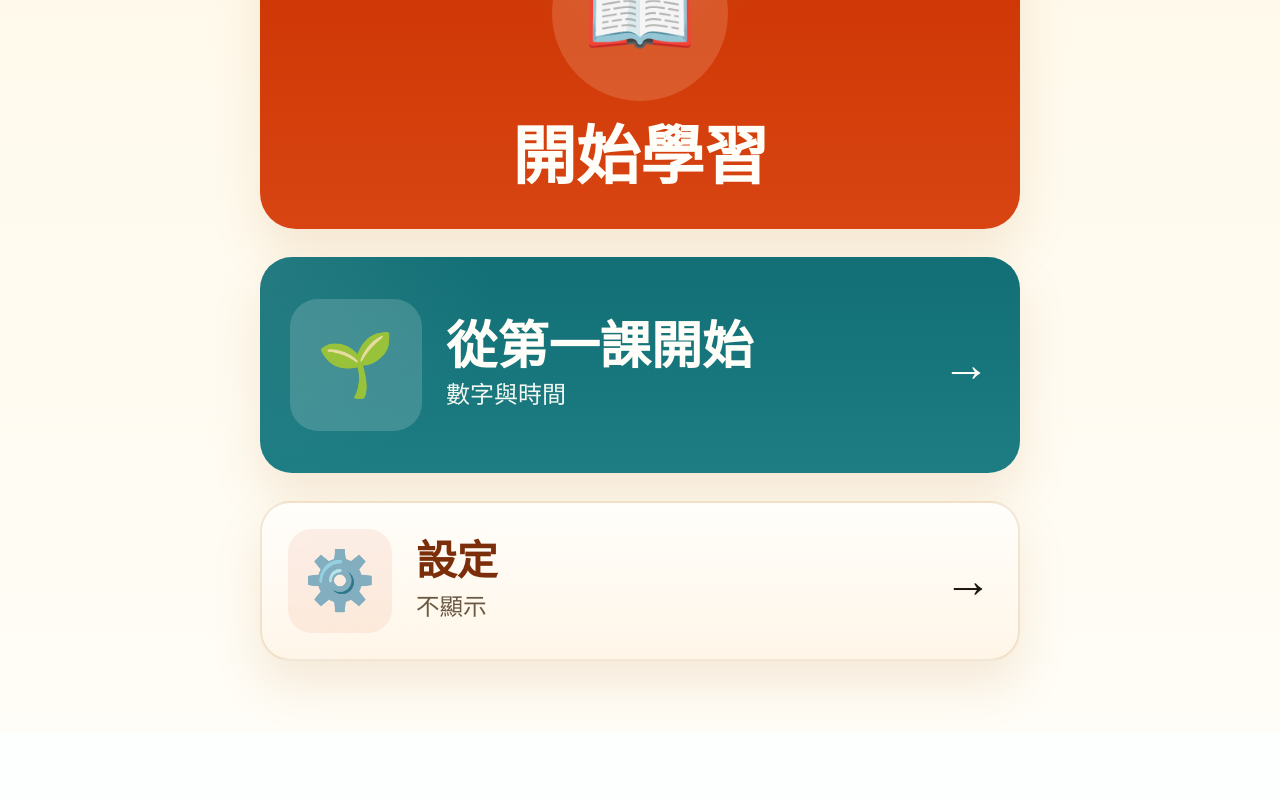
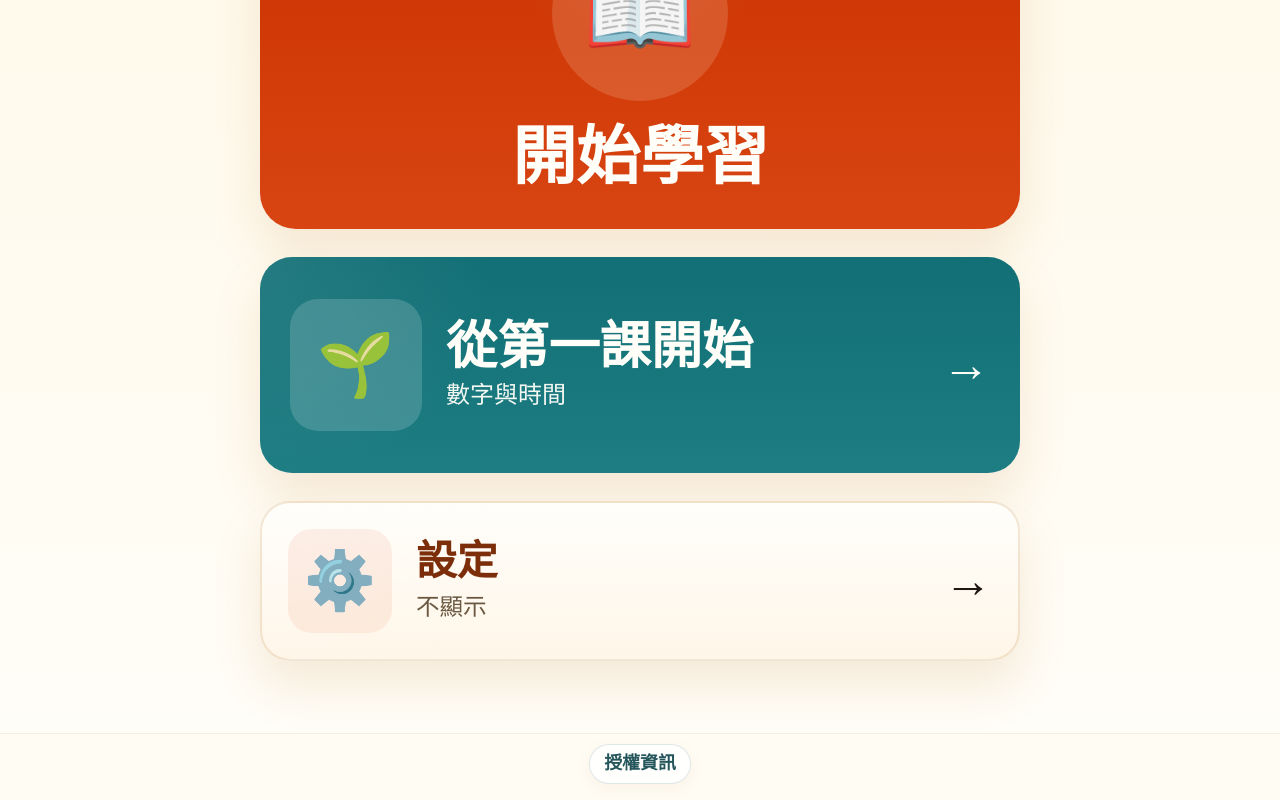
Before and after one commit to kyoyadmoon/Batli, a React (Vite) app: page / in a window 1280 px wide. Shown: the part 377-1177 px from the top of the page. Before the commit the page ends 1110 px from the top, so only its background shows below. Built offline with nearby package versions, Linux system fonts and the light colour scheme.

Commit message:
Add settings license section anchor

```diff
--- a/src/App.module.css
+++ b/src/App.module.css
@@ -8,3 +8,44 @@
   flex: 1;
   min-height: 0;
 }
+
+.footer {
+  display: flex;
+  justify-content: center;
+  padding: 10px 16px 16px;
+  border-top: 1px solid rgba(194, 146, 84, 0.12);
+  background: rgba(255, 252, 244, 0.92);
+}
+
+.footerLink {
+  display: inline-flex;
+  align-items: center;
+  justify-content: center;
+  min-height: 40px;
+  padding: 8px 14px;
+  border-radius: 999px;
+  color: #24565b;
+  background: rgba(255, 255, 255, 0.84);
+  border: 1px solid rgba(36, 86, 91, 0.14);
+  font-size: clamp(0.72rem, 1.4vw, 0.88rem);
+  font-weight: 700;
+  line-height: 1.2;
+  text-decoration: none;
+  box-shadow: 0 6px 16px rgba(194, 146, 84, 0.08);
+  transition: transform 0.12s ease, box-shadow 0.12s ease, border-color 0.12s ease, background-color 0.12s ease;
+}
+
+.footerLink:hover {
+  border-color: rgba(36, 86, 91, 0.24);
+  background: rgba(255, 255, 255, 0.96);
+  box-shadow: 0 8px 18px rgba(36, 86, 91, 0.12);
+}
+
+.footerLink:active {
+  transform: scale(0.985);
+}
+
+.footerLink:focus-visible {
+  outline: 3px solid rgba(29, 125, 131, 0.24);
+  outline-offset: 3px;
+}
--- a/src/App.tsx
+++ b/src/App.tsx
@@ -1,23 +1,39 @@
-import { Outlet } from 'react-router-dom';
+import { Link, Outlet } from 'react-router-dom';
 import { LearningProvider } from '@/context/LearningContext';
 import { TopicMenuProvider } from '@/context/TopicMenuContext';
-import { HelperLanguageProvider } from '@/i18n';
+import { HelperLanguageProvider, useHelperLang } from '@/i18n';
 import { AppHeader } from '@/components/AppHeader/AppHeader';
 import styles from './App.module.css';
+
+function AppShell() {
+  const { uiText } = useHelperLang();
+
+  return (
+    <div className={styles.shell}>
+      <AppHeader />
+      <main className={styles.main}>
+        <Outlet />
+      </main>
+      <footer className={styles.footer}>
+        <Link
+          className={styles.footerLink}
+          to="/settings#licenses"
+        >
+          {uiText('授權資訊')}
+        </Link>
+      </footer>
+    </div>
+  );
+}
 
 export function App() {
   return (
     <HelperLanguageProvider>
-    <LearningProvider>
-      <TopicMenuProvider>
-        <div className={styles.shell}>
-          <AppHeader />
-          <main className={styles.main}>
-            <Outlet />
-          </main>
-        </div>
-      </TopicMenuProvider>
-    </LearningProvider>
+      <LearningProvider>
+        <TopicMenuProvider>
+          <AppShell />
+        </TopicMenuProvider>
+      </LearningProvider>
     </HelperLanguageProvider>
   );
 }
--- a/src/i18n/locales/en-ui.ts
+++ b/src/i18n/locales/en-ui.ts
@@ -71,6 +71,7 @@ export const enUi: HelperWordSet['ui'] = {
   '不清楚時再看一次': { translation: 'Replay when needed' },
   '內容列表': { translation: 'Content list' },
   '授權資訊': { translation: 'Credits & Licenses' },
+  '國語授權資訊': { translation: 'MOE Mandarin license' },
   '台語語音': { translation: 'Taiwanese Audio' },
   '教育部《臺灣台語常用詞辭典》': { translation: 'MOE Taiwanese Hokkien Dictionary' },
   '漢字筆順': { translation: 'Character Strokes' },
--- a/src/i18n/locales/tai-ui.ts
+++ b/src/i18n/locales/tai-ui.ts
@@ -71,6 +71,7 @@ export const taiUi: HelperWordSet['ui'] = {
   '不清楚時再看一次': { translation: '毋清楚的時閣看一擺' },
   '內容列表': { translation: '全部內容' },
   '授權資訊': { translation: '授權資訊' },
+  '國語授權資訊': { translation: '教育部《國語辭典簡編本》授權資訊' },
   '台語語音': { translation: '台語聲音' },
   '教育部《臺灣台語常用詞辭典》': { translation: '教育部《臺灣台語常用詞辭典》' },
   '漢字筆順': { translation: '漢字筆順' },
--- a/src/i18n/locales/zh-ui.ts
+++ b/src/i18n/locales/zh-ui.ts
@@ -71,6 +71,7 @@ export const zhUi: HelperWordSet['ui'] = {
   '不清楚時再看一次': { translation: '不清楚時可以重新播放' },
   '內容列表': { translation: '這個主題的全部內容' },
   '授權資訊': { translation: '資料來源與授權說明' },
+  '國語授權資訊': { translation: '教育部《國語辭典簡編本》授權資訊' },
   '台語語音': { translation: '台語語音' },
   '教育部《臺灣台語常用詞辭典》': { translation: '教育部《臺灣台語常用詞辭典》' },
   '漢字筆順': { translation: '漢字筆順資料' },
--- a/src/pages/SettingsPage.module.css
+++ b/src/pages/SettingsPage.module.css
@@ -233,6 +233,7 @@
   border-radius: 28px;
   background: linear-gradient(180deg, #fafcfd 0%, #f4f6f8 100%);
   border: 1.5px solid rgba(29, 125, 131, 0.14);
+  scroll-margin-top: calc(var(--app-header-height) + 24px);
 }
 
 .creditsTitle {
--- a/src/pages/SettingsPage.tsx
+++ b/src/pages/SettingsPage.tsx
@@ -6,6 +6,7 @@ import {
   type CSSProperties,
   type KeyboardEvent as ReactKeyboardEvent,
 } from 'react';
+import { useLocation } from 'react-router-dom';
 import { NavBar } from '@/components/NavBar';
 import { getUiTextForLang, useHelperLang } from '@/i18n';
 import styles from './SettingsPage.module.css';
@@ -13,6 +14,7 @@ import styles from './SettingsPage.module.css';
 const HOLD_TO_SAVE_MS = 3000;
 
 export function SettingsPage() {
+  const location = useLocation();
   const {
     lang,
     setHelperLang,
@@ -28,6 +30,7 @@ export function SettingsPage() {
   const holdStartRef = useRef<number | null>(null);
   const holdFrameRef = useRef<number | null>(null);
   const holdResetTimerRef = useRef<number | null>(null);
+  const creditsSectionRef = useRef<HTMLElement | null>(null);
 
   const currentLangInfo = availableLanguages.find((item) => item.code === lang) ?? availableLanguages[0];
   const pendingLangInfo = availableLanguages.find((item) => item.code === pendingLang) ?? availableLanguages[0];
@@ -138,6 +141,20 @@ export function SettingsPage() {
     stopHold();
   }, [stopHold]);
 
+  useEffect(() => {
+    if (location.hash !== '#licenses') {
+      return;
+    }
+
+    const frameId = window.requestAnimationFrame(() => {
+      creditsSectionRef.current?.scrollIntoView({ behavior: 'smooth', block: 'start' });
+    });
+
+    return () => {
+      window.cancelAnimationFrame(frameId);
+    };
+  }, [location.hash]);
+
   const handleLanguageSelect = useCallback((code: typeof lang) => {
     stopHold();
     setPendingLang(code);
@@ -243,8 +260,29 @@ export function SettingsPage() {
           </div>
         </section>
 
-        <section className={styles.creditsSection}>
+        <section
+          id="licenses"
+          ref={creditsSectionRef}
+          className={styles.creditsSection}
+        >
           <h2 className={styles.creditsTitle}>{uiText('授權資訊')}</h2>
+
+          <div className={styles.creditItem}>
+            <div className={styles.creditLabel}>{uiText('國語授權資訊')}</div>
+            <div className={styles.creditBody}>
+              教育部《國語辭典簡編本》
+              <br />
+              <a
+                href="https://language.moe.gov.tw/001/Upload/Files/site_content/M0001/respub/dict_concised_download.html"
+                target="_blank"
+                rel="noopener noreferrer"
+                className={styles.creditLink}
+              >
+                language.moe.gov.tw
+              </a>
+              <div className={styles.creditLicense}>CC BY-ND 3.0 Taiwan</div>
+            </div>
+          </div>
 
           <div className={styles.creditItem}>
             <div className={styles.creditLabel}>{uiText('台語語音')}</div>
```
